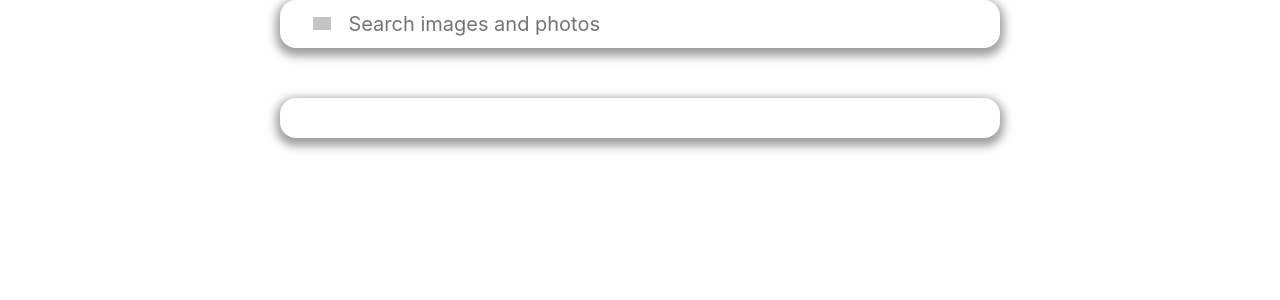
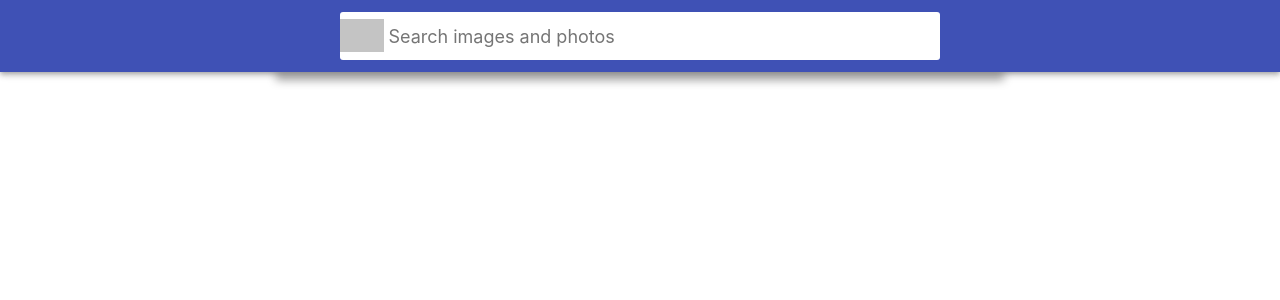
Before and after one commit to Weselka/goit-react-hw-03-image-finder, a React (Create React App) app: page / in a window 1280 px wide. Shown: the top 300 px of the page. Built offline with nearby package versions, Linux system fonts and the light colour scheme; grey boxes are pictures that could not be loaded.

Commit message:
update Searchbar

```diff
--- a/src/components/App/App.jsx
+++ b/src/components/App/App.jsx
@@ -1,6 +1,10 @@
 import { Component } from 'react';
 
-import { Container, Heading, Section, Searchbar, SearchForm } from 'components';
+import {
+  Container,
+  // Section,
+  Searchbar,
+} from 'components';
 
 export class App extends Component {
   state = {};
@@ -8,14 +12,10 @@ export class App extends Component {
   render() {
     return (
       <>
+        <Searchbar />
         <Container>
-          <Searchbar></Searchbar>
-          <SearchForm></SearchForm>
-        </Container>
-        <Container>
-          <Section>
-            <Heading marginBottom="50px" textAlign="center"></Heading>
-          </Section>
+          {/* <Section>
+          </Section> */}
         </Container>
       </>
     );
--- a/src/components/SearchForm/SearchForm.js
+++ /dev/null
@@ -1,24 +0,0 @@
-// import PropTypes from 'prop-types';
-import {
-  FormBlock,
-  SearchFormButton,
-  SearchFormButtonLabel,
-  SearchFormInput,
-} from './SearchForm.styled';
-
-export const SearchForm = () => {
-  return (
-    <FormBlock>
-      <SearchFormButton type="submit">
-        <SearchFormButtonLabel>Search</SearchFormButtonLabel>
-      </SearchFormButton>
-
-      <SearchFormInput
-        type="text"
-        autocomplete="off"
-        autofocus
-        placeholder="Search images and photos"
-      />
-    </FormBlock>
-  );
-};
--- a/src/components/SearchForm/SearchForm.styled.js
+++ /dev/null
@@ -1,58 +0,0 @@
-import styled from '@emotion/styled';
-
-export const FormBlock = styled.form`
-  display: flex;
-  align-items: center;
-  width: 100%;
-  max-width: 600px;
-  background-color: #fff;
-  border-radius: 3px;
-  overflow: hidden;
-`;
-
-export const SearchFormButton = styled.button`
-  display: inline-block;
-  width: 48px;
-  height: 48px;
-  border: 0;
-  background-image: url('https://image.flaticon.com/icons/svg/149/149852.svg');
-  background-size: 40%;
-  background-repeat: no-repeat;
-  background-position: center;
-  opacity: 0.6;
-  transition: opacity 250ms cubic-bezier(0.4, 0, 0.2, 1);
-  cursor: pointer;
-  outline: none;
-`;
-
-// export const SearchFormButton: hover = styled.button`
-//   opacity: 1;
-// `;
-
-export const SearchFormButtonLabel = styled.label`
-  position: absolute;
-  width: 1px;
-  height: 1px;
-  padding: 0;
-  overflow: hidden;
-  clip: rect(0, 0, 0, 0);
-  white-space: nowrap;
-  clip-path: inset(50%);
-  border: 0;
-`;
-
-export const SearchFormInput = styled.input`
-  display: inline-block;
-  width: 100%;
-  font: inherit;
-  font-size: 20px;
-  border: none;
-  outline: none;
-  padding-left: 4px;
-  padding-right: 4px;
-`;
-
-// export const SearchFormInput:: placeholder = styled.input`
-//   font: inherit;
-//   font-size: 18px;
-// `;
--- a/src/components/Searchbar/Searchbar.js
+++ b/src/components/Searchbar/Searchbar.js
@@ -1,8 +1,26 @@
-import { SearchForm } from 'components';
-import { SearchbarHeader } from './Searchbar.styled';
+// import PropTypes from 'prop-types';
+import {
+  SearchbarHeader,
+  FormBlock,
+  SearchFormButton,
+  SearchFormButtonLabel,
+  SearchFormInput,
+} from './Searchbar.styled';
 
 export const Searchbar = () => {
-  <SearchbarHeader>
-    <SearchForm></SearchForm>
-  </SearchbarHeader>;
+  return (
+    <SearchbarHeader>
+      <FormBlock>
+        <SearchFormButton type="submit">
+          <SearchFormButtonLabel>Search</SearchFormButtonLabel>
+        </SearchFormButton>
+        <SearchFormInput
+          type="text"
+          autocomplete="off"
+          autofocus
+          placeholder="Search images and photos"
+        />
+      </FormBlock>
+    </SearchbarHeader>
+  );
 };
--- a/src/components/Searchbar/Searchbar.styled.js
+++ b/src/components/Searchbar/Searchbar.styled.js
@@ -18,3 +18,58 @@ export const SearchbarHeader = styled.header`
   box-shadow: 0px 2px 4px -1px rgba(0, 0, 0, 0.2),
     0px 4px 5px 0px rgba(0, 0, 0, 0.14), 0px 1px 10px 0px rgba(0, 0, 0, 0.12);
 `;
+
+export const FormBlock = styled.form`
+  display: flex;
+  align-items: center;
+  width: 100%;
+  max-width: 600px;
+  background-color: #fff;
+  border-radius: 3px;
+  overflow: hidden;
+`;
+
+export const SearchFormButton = styled.button`
+  display: inline-block;
+  width: 48px;
+  height: 48px;
+  border: 0;
+  background-image: url('https://image.flaticon.com/icons/svg/149/149852.svg');
+  background-size: 100%;
+  background-repeat: no-repeat;
+  background-position: center;
+  opacity: 0.6;
+  transition: opacity 250ms cubic-bezier(0.4, 0, 0.2, 1);
+  cursor: pointer;
+  outline: none;
+  &: hover {
+    opacity: 1;
+  }
+`;
+
+export const SearchFormButtonLabel = styled.label`
+  position: absolute;
+  width: 1px;
+  height: 1px;
+  padding: 0;
+  overflow: hidden;
+  clip: rect(0, 0, 0, 0);
+  white-space: nowrap;
+  clip-path: inset(50%);
+  border: 0;
+`;
+
+export const SearchFormInput = styled.input`
+  display: inline-block;
+  width: 100%;
+  font: inherit;
+  font-size: 20px;
+  border: none;
+  outline: none;
+  padding-left: 4px;
+  padding-right: 4px;
+  &:: placeholder {
+    font: inherit;
+    font-size: 18px;
+  }
+`;
--- a/src/components/index.js
+++ b/src/components/index.js
@@ -2,5 +2,4 @@ export * from 'components/App/App';
 export * from 'components/Container/Container.styled.js';
 export * from 'components/Section/Section.styled';
 export * from 'components/Heading/Heading.styled.js';
-export * from 'components/SearchForm/SearchForm';
 export * from 'components/Searchbar/Searchbar';
```
